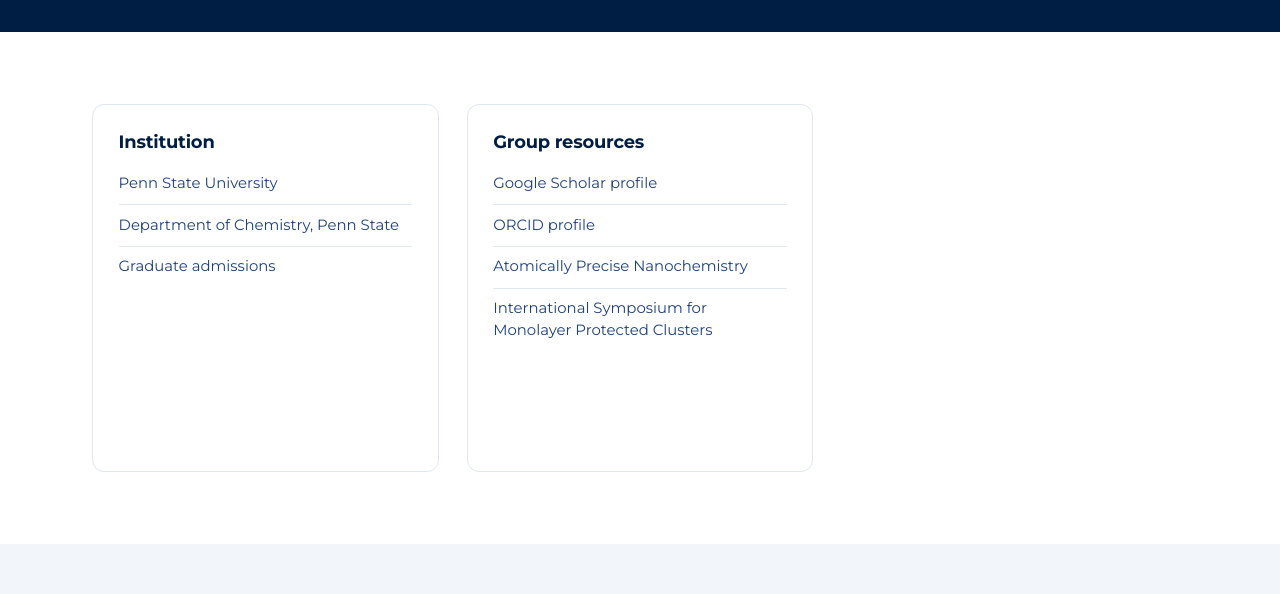
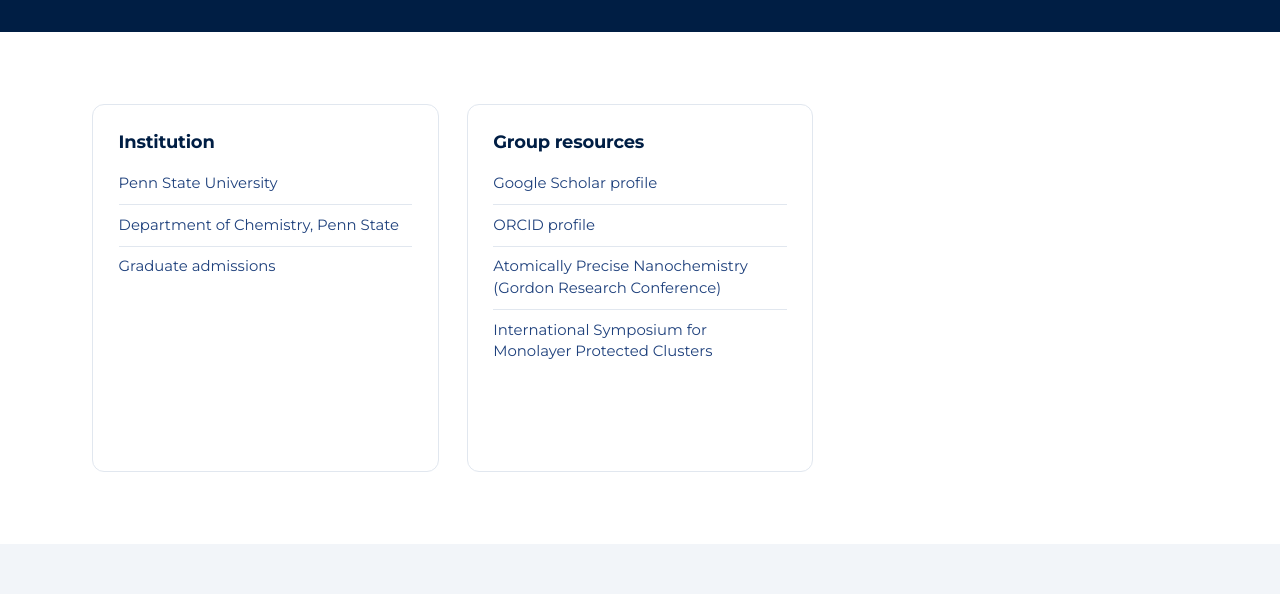
Before and after one commit to heguiying-design/rongchao, a plain HTML site: page links.html in a window 1280 px wide. Shown: the part 206-800 px from the top of the page. Drawn offline with Linux system fonts and the light colour scheme.

Commit message:
Update links.html

```diff
--- a/links.html
+++ b/links.html
@@ -96,7 +96,7 @@
       <ul>
         <li><a href="https://scholar.google.com/citations?user=vveoESoAAAAJ&amp;hl=en"  target="_blank" rel="noopener noreferrer">Google Scholar profile</a></li>
         <li><a href="https://orcid.org/0000-0002-2525-8345"  target="_blank" rel="noopener noreferrer">ORCID profile</a></li>
-        <li><a href="https://www.grc.org/atomically-precise-nanochemistry-conference/"  target="_blank" rel="noopener noreferrer">Atomically Precise Nanochemistry</a></li>
+        <li><a href="https://www.grc.org/atomically-precise-nanochemistry-conference/"  target="_blank" rel="noopener noreferrer">Atomically Precise Nanochemistry (Gordon Research Conference)</a></li>
         <li><a href="https://ismpc2027.org/" target="_blank" rel="noopener noreferrer">International Symposium for Monolayer Protected Clusters</a></li>
       </ul>
     </div>
```
